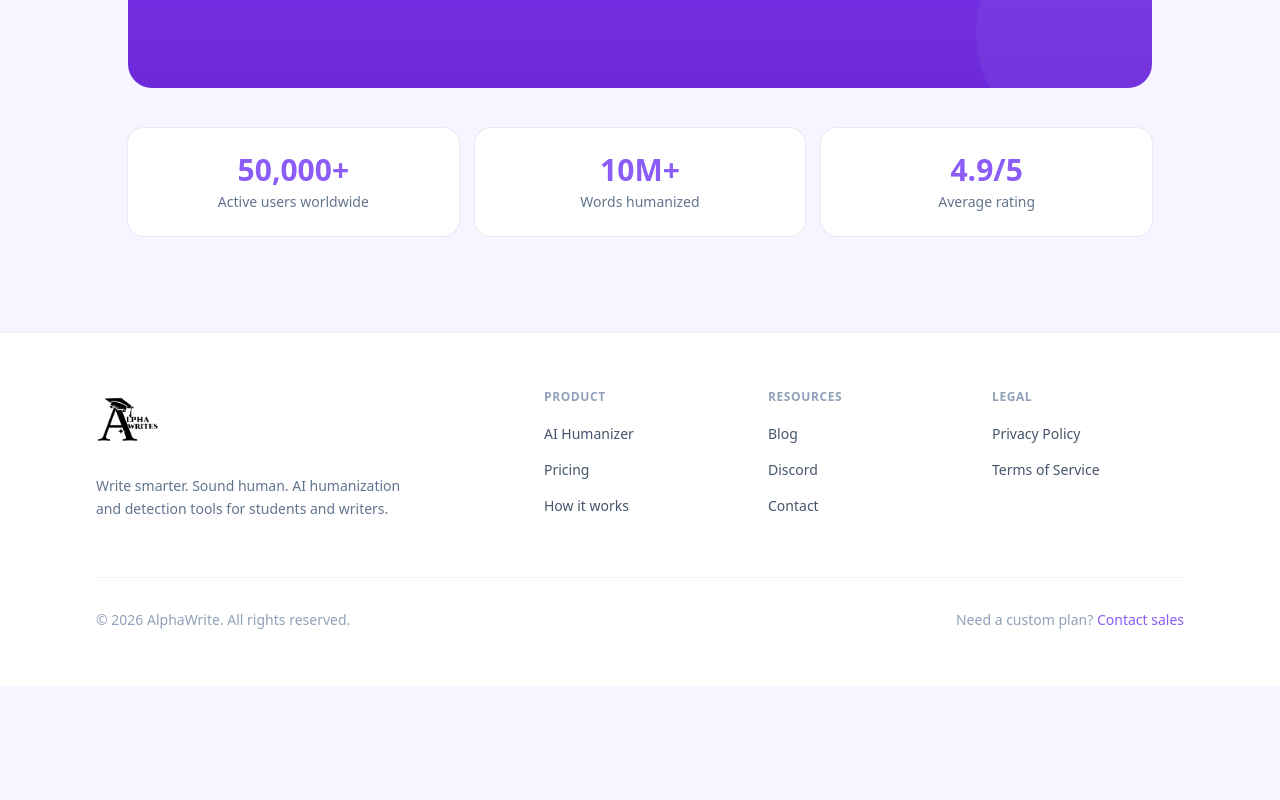
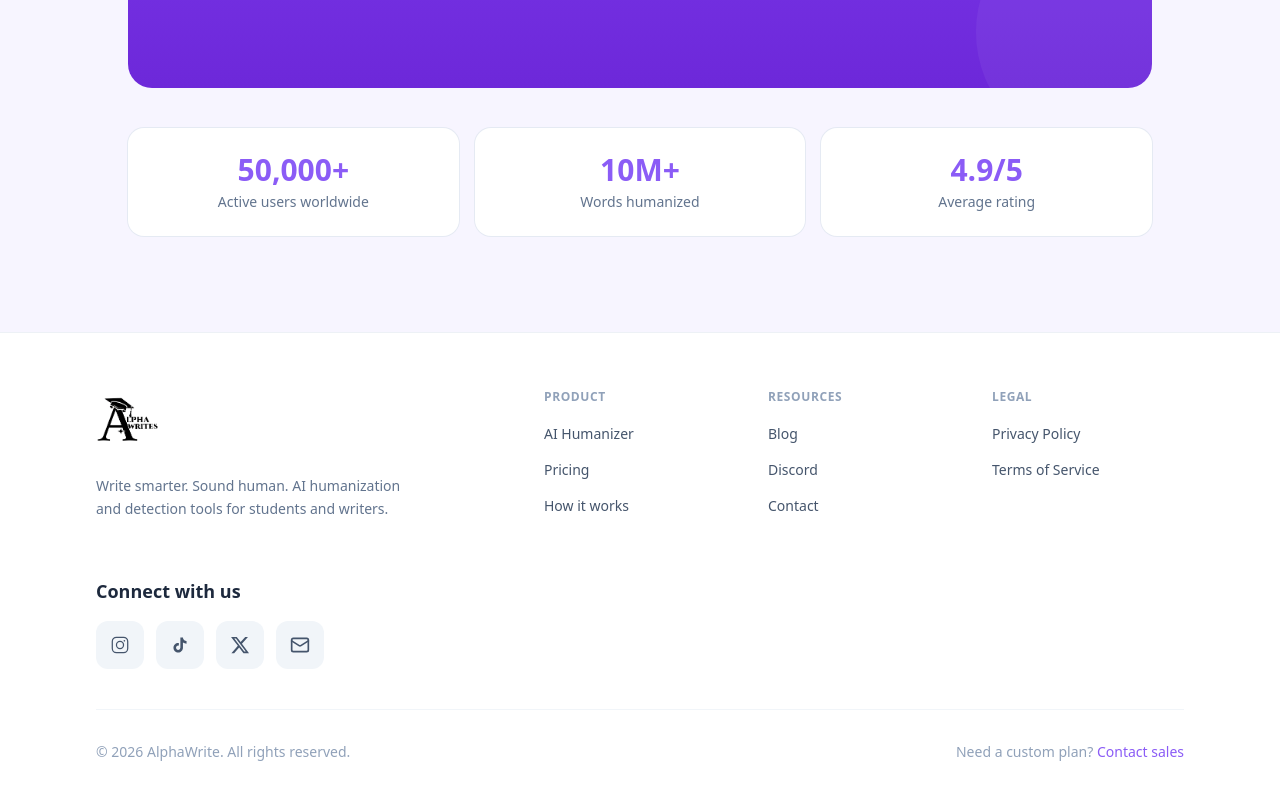
Before and after one commit to AxionLabs-tech/AlphaWrite-FE, a Next.js app: page / in a window 1280 px wide. Shown: the part 7195-7995 px from the top of the page. Before the commit the page ends 7881 px from the top, so only its background shows below. Built offline with nearby package versions, Linux system fonts and the light colour scheme.

Commit message:
feat: add social links

```diff
--- a/app/components/Footer.tsx
+++ b/app/components/Footer.tsx
@@ -101,8 +101,74 @@
           </div>
         </div>
 
+        {/* Connect with us */}
+        <div className="mt-14">
+          <h3 className="text-lg font-semibold text-slate-800">Connect with us</h3>
+          <div className="mt-4 flex gap-3">
+            {[
+              {
+                href: "https://www.instagram.com/alphawriteai",
+                label: "Instagram",
+                icon: (
+                  <svg viewBox="0 0 24 24" fill="currentColor" className="h-5 w-5">
+                    <path d="M7.75 2h8.5A5.75 5.75 0 0 1 22 7.75v8.5A5.75 5.75 0 0 1 16.25 22h-8.5A5.75 5.75 0 0 1 2 16.25v-8.5A5.75 5.75 0 0 1 7.75 2Zm0 1.5A4.25 4.25 0 0 0 3.5 7.75v8.5A4.25 4.25 0 0 0 7.75 20.5h8.5A4.25 4.25 0 0 0 20.5 16.25v-8.5A4.25 4.25 0 0 0 16.25 3.5h-8.5ZM12 7a5 5 0 1 1 0 10 5 5 0 0 1 0-10Zm0 1.5a3.5 3.5 0 1 0 0 7 3.5 3.5 0 0 0 0-7Zm5.25-2.5a1 1 0 1 1 0 2 1 1 0 0 1 0-2Z" />
+                  </svg>
+                ),
+              },
+              {
+                href: "https://www.tiktok.com/@alphawriteai",
+                label: "TikTok",
+                icon: (
+                  <svg viewBox="0 0 24 24" fill="currentColor" className="h-5 w-5">
+                    <path d="M16.6 5.82A4.278 4.278 0 0 1 15.54 3h-3.09v12.4a2.592 2.592 0 0 1-2.59 2.5c-1.42 0-2.6-1.16-2.6-2.6 0-1.72 1.66-3.01 3.37-2.48V9.66c-3.45-.46-6.47 2.22-6.47 5.64 0 3.33 2.76 5.7 5.69 5.7 3.14 0 5.69-2.55 5.69-5.7V9.01a7.35 7.35 0 0 0 4.3 1.38V7.3s-1.88.09-3.24-1.48Z" />
+                  </svg>
+                ),
+              },
+              // {
+              //   href: "https://discord.gg/alphawrite",
+              //   label: "Discord",
+              //   icon: (
+              //     <svg viewBox="0 0 24 24" fill="currentColor" className="h-5 w-5">
+              //       <path d="M19.27 5.33C17.94 4.71 16.5 4.26 15 4a.09.09 0 0 0-.07.03c-.18.33-.39.76-.53 1.09a16.09 16.09 0 0 0-4.8 0c-.14-.34-.36-.76-.54-1.09-.01-.02-.04-.03-.07-.03-1.5.26-2.93.71-4.27 1.33-.01 0-.02.01-.03.02-2.72 4.07-3.47 8.03-3.1 11.95 0 .02.01.04.03.05 1.8 1.32 3.53 2.12 5.24 2.65.03.01.06 0 .07-.02.4-.55.76-1.13 1.07-1.74.02-.04 0-.08-.04-.09-.57-.22-1.11-.48-1.64-.78-.04-.02-.04-.08-.01-.11.11-.08.22-.17.33-.25.02-.02.05-.02.07-.01 3.44 1.57 7.15 1.57 10.55 0 .02-.01.05-.01.07.01.11.09.22.17.33.26.04.03.04.09-.01.11-.52.31-1.07.56-1.64.78-.04.01-.05.06-.04.09.32.61.68 1.19 1.07 1.74.03.01.06.02.09.01 1.72-.53 3.45-1.33 5.25-2.65.02-.01.03-.03.03-.05.44-4.53-.73-8.46-3.1-11.95-.01-.01-.02-.02-.04-.02ZM8.52 14.91c-1.03 0-1.89-.95-1.89-2.12s.84-2.12 1.89-2.12c1.06 0 1.9.96 1.89 2.12 0 1.17-.84 2.12-1.89 2.12Zm6.97 0c-1.03 0-1.89-.95-1.89-2.12s.84-2.12 1.89-2.12c1.06 0 1.9.96 1.89 2.12 0 1.17-.83 2.12-1.89 2.12Z" />
+              //     </svg>
+              //   ),
+              // },
+              {
+                href: "https://x.com/alphawrite",
+                label: "X",
+                icon: (
+                  <svg viewBox="0 0 24 24" fill="currentColor" className="h-5 w-5">
+                    <path d="M18.244 2.25h3.308l-7.227 8.26 8.502 11.24H16.17l-5.214-6.817L4.99 21.75H1.68l7.73-8.835L1.254 2.25H8.08l4.713 6.231 5.45-6.231Zm-1.161 17.52h1.833L7.084 4.126H5.117L17.083 19.77Z" />
+                  </svg>
+                ),
+              },
+              {
+                href: "mailto:info@alphawrite.ai",
+                label: "Email",
+                icon: (
+                  <svg viewBox="0 0 24 24" fill="none" stroke="currentColor" strokeWidth="2" strokeLinecap="round" strokeLinejoin="round" className="h-5 w-5">
+                    <rect x="2" y="4" width="20" height="16" rx="2" />
+                    <path d="m22 7-8.97 5.7a1.94 1.94 0 0 1-2.06 0L2 7" />
+                  </svg>
+                ),
+              },
+            ].map(({ href, label, icon }) => (
+              <a
+                key={label}
+                href={href}
+                target="_blank"
+                rel="noopener noreferrer"
+                aria-label={label}
+                className="flex h-12 w-12 items-center justify-center rounded-xl bg-slate-100 text-slate-600 transition hover:bg-slate-200 hover:text-slate-800"
+              >
+                {icon}
+              </a>
+            ))}
+          </div>
+        </div>
+
         {/* Bottom bar */}
-        <div className="mt-14 flex flex-col items-center justify-between gap-4 border-t border-slate-100 pt-8 sm:flex-row">
+        <div className="mt-10 flex flex-col items-center justify-between gap-4 border-t border-slate-100 pt-8 sm:flex-row">
           <p className="text-sm text-slate-400">
             &copy; {year} AlphaWrite. All rights reserved.
           </p>
```
